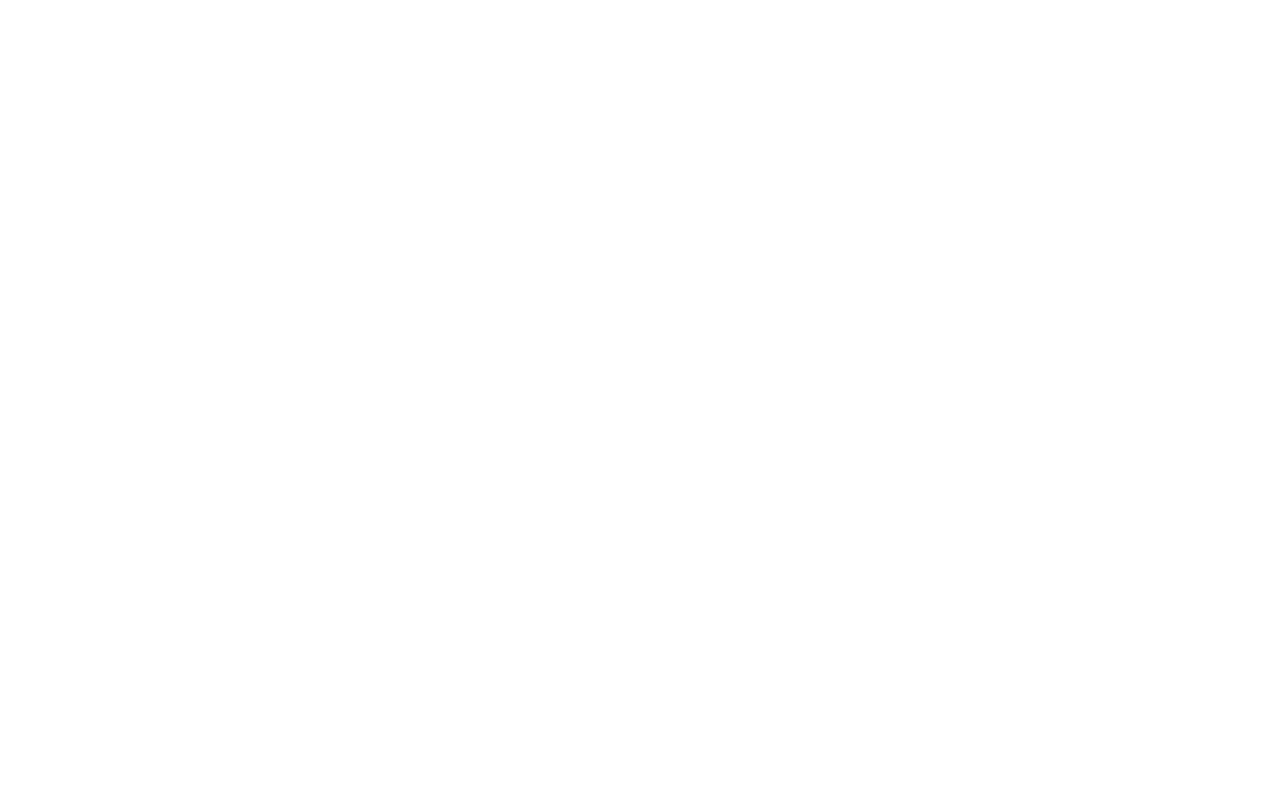
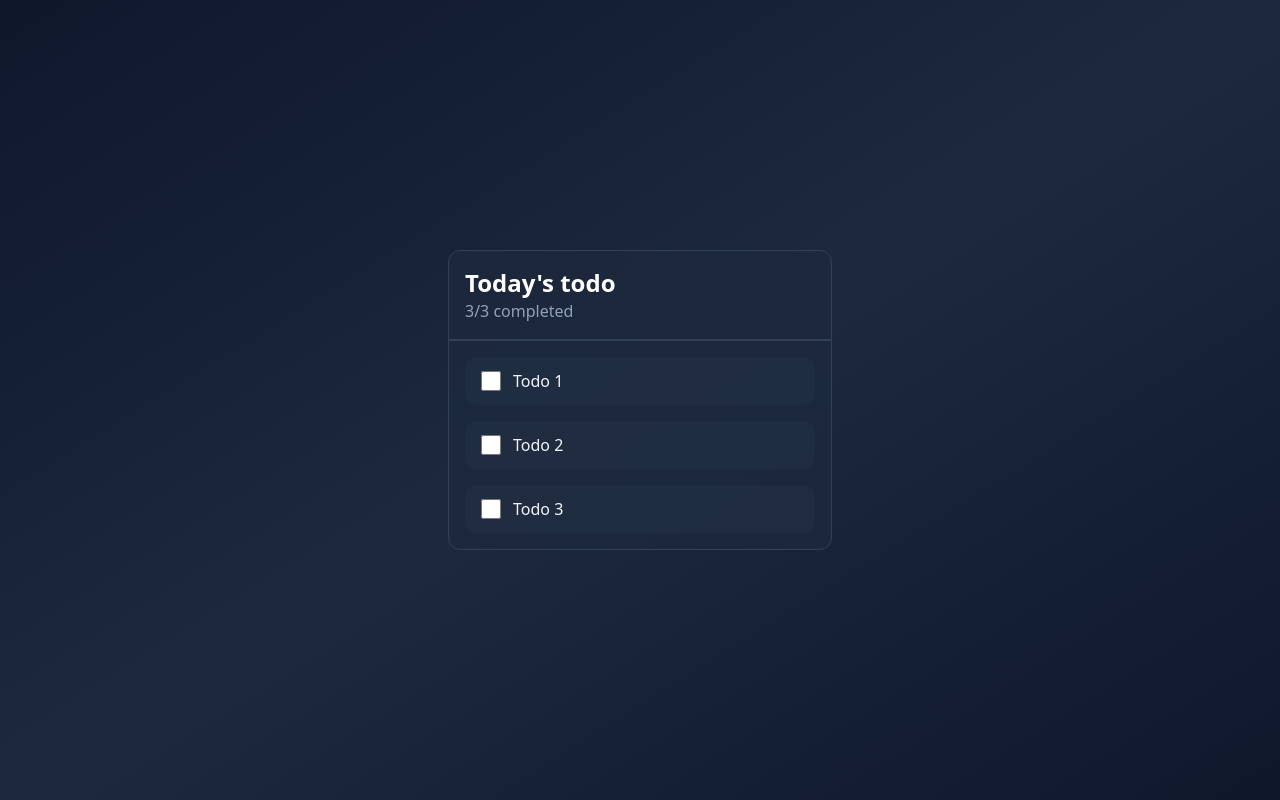
Before and after one commit to rodleyorosa/todo-daily, a React (Vite) app: page / in a window 1280 px wide. Built offline with nearby package versions, Linux system fonts and the light colour scheme.

Commit message:
feat: add static ui

```diff
--- a/src/App.tsx
+++ b/src/App.tsx
@@ -1,5 +1,31 @@
 function App() {
-  return <div></div>;
+  return (
+    <div className="flex h-screen bg-gradient-to-br from-slate-900 via-slate-800 to-slate-900">
+      <div className="m-auto bg-red-500 min-w-96 bg-slate-800/80 rounded-xl border border-slate-700">
+        <div className="p-4">
+          <h1 className="text-2xl font-semibold text-white">Today's todo</h1>
+          <p className="text-slate-400">3/3 completed</p>
+        </div>
+
+        <hr className="border border-slate-700" />
+
+        <div className="flex flex-col p-4 gap-4">
+          <div className="flex items-center px-4 py-3 bg-slate-700/20 gap-3 rounded-xl">
+            <input type="checkbox" className="h-5 w-5" />
+            <label className="text-slate-100">Todo 1</label>
+          </div>
+          <div className="flex items-center px-4 py-3 bg-slate-700/20 gap-3 rounded-xl">
+            <input type="checkbox" className="h-5 w-5" />
+            <label className="text-slate-100">Todo 2</label>
+          </div>
+          <div className="flex items-center px-4 py-3 bg-slate-700/20 gap-3 rounded-xl">
+            <input type="checkbox" className="h-5 w-5" />
+            <label className="text-slate-100">Todo 3</label>
+          </div>
+        </div>
+      </div>
+    </div>
+  );
 }
 
 export default App;
```
